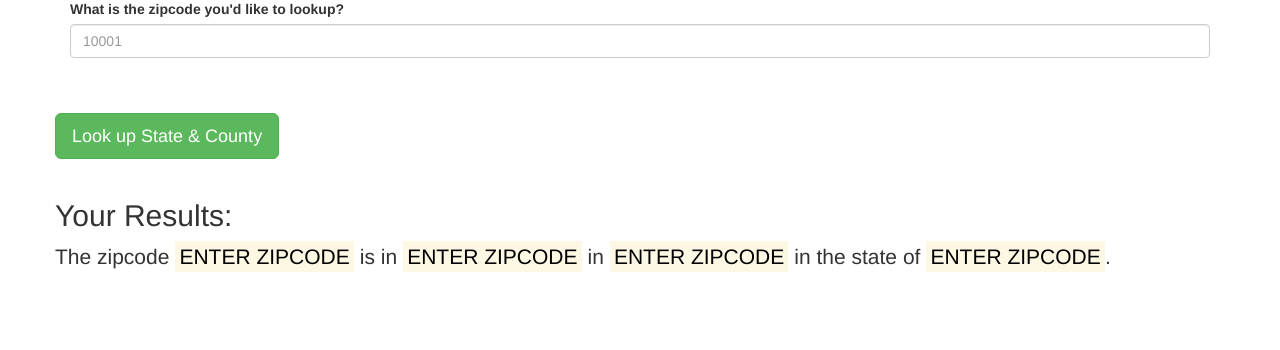
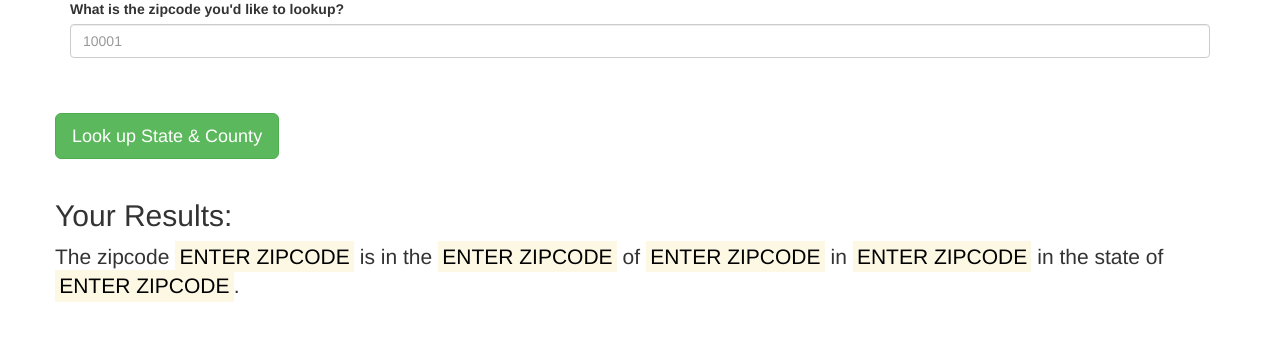
Before and after one commit to shannonskinner/zip_app, a Flask app: page / in a window 1280 px wide. Shown: the part 283-633 px from the top of the page. Run offline with Flask 2, Linux system fonts and the light colour scheme; some libraries are stand-ins or nearby versions.

Commit message:
add in place type to app

```diff
--- a/static/output.json
+++ b/static/output.json
@@ -1 +1 @@
-[{"zipcode": "ENTER ZIPCODE", "county_output": "ENTER ZIPCODE", "state_output": "ENTER ZIPCODE", "city_output": "ENTER ZIPCODE"}]
+[{"zipcode": "ENTER ZIPCODE", "county_output": "ENTER ZIPCODE", "state_output": "ENTER ZIPCODE", "city_output": "ENTER ZIPCODE", "place_type": "ENTER ZIPCODE"}]
--- a/templates/zip_app.html
+++ b/templates/zip_app.html
@@ -35,7 +35,7 @@ Zip Code Lookup App
     <h2>Your Results:</h2>
     </div>
     <div class="row">
-        <p class="lead">The zipcode <mark>{{zipcode}}</mark> is in <mark>{{city_output}}</mark> in <mark>{{county_output}}</mark> in the state of <mark>{{state_output}}</mark>. </p>
+        <p class="lead">The zipcode <mark>{{zipcode}}</mark> is in the <mark>{{place_type}}</mark> of <mark>{{city_output}}</mark> in <mark>{{county_output}}</mark> in the state of <mark>{{state_output}}</mark>. </p>
         <br>
     </div>
 </div><br><br>
--- a/views.py
+++ b/views.py
@@ -39,10 +39,11 @@ def upload():
         county_output = data[0]['county_output']
         state_output = data[0]['state_output']
         city_output = data[0]['city_output']
-        output = [{'zipcode': 'ENTER ZIPCODE', 'county_output': 'ENTER ZIPCODE', 'state_output': 'ENTER ZIPCODE', 'city_output': 'ENTER ZIPCODE'}]
+        place_type = data[0]['place_type']
+        output = [{'zipcode': 'ENTER ZIPCODE', 'county_output': 'ENTER ZIPCODE', 'state_output': 'ENTER ZIPCODE', 'city_output': 'ENTER ZIPCODE', 'place_type': 'ENTER ZIPCODE'}]
         with open('static/output.json', 'w') as f:
             json.dump(output, f)
-    return render_template('zip_app.html', zipcode=zipcode, county_output=county_output, state_output=state_output, city_output=city_output)
+    return render_template('zip_app.html', zipcode=zipcode, county_output=county_output, state_output=state_output, city_output=city_output, place_type=place_type)
 
 @app.route('/run_script')
 def script():
```
Also changed, not shown: zip_code_lookup.py (+5 -3 lines), 1 other file.
